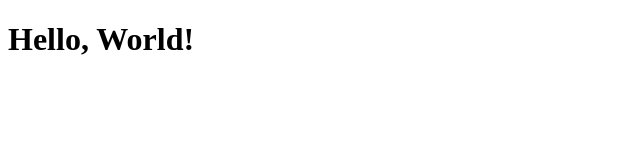
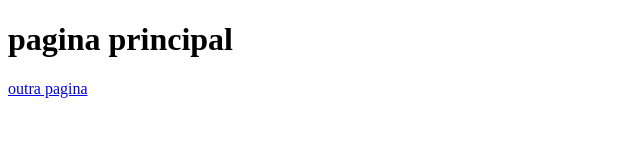
Before and after one commit to DamascoFerraz/DamascoFerraz.github.io, a plain HTML site: page index.html in a window 1280 px wide. Shown: the whole page, without its empty margins (0-640 px from the left). Drawn offline with Linux system fonts and the light colour scheme.

Commit message:
Update title and heading in index.html

```diff
--- a/index.html
+++ b/index.html
@@ -3,9 +3,10 @@
 <head>
     <meta charset="UTF-8">
     <meta name="viewport" content="width=device-width, initial-scale=1.0">
-    <title>Hello World</title>
+    <title>pagina principal</title>
 </head>
 <body>
-    <h1>Hello, World!</h1>
+    <h1>pagina principal</h1>
+    <a href="teste.html">outra pagina</a>
 </body>
 </html>
```
